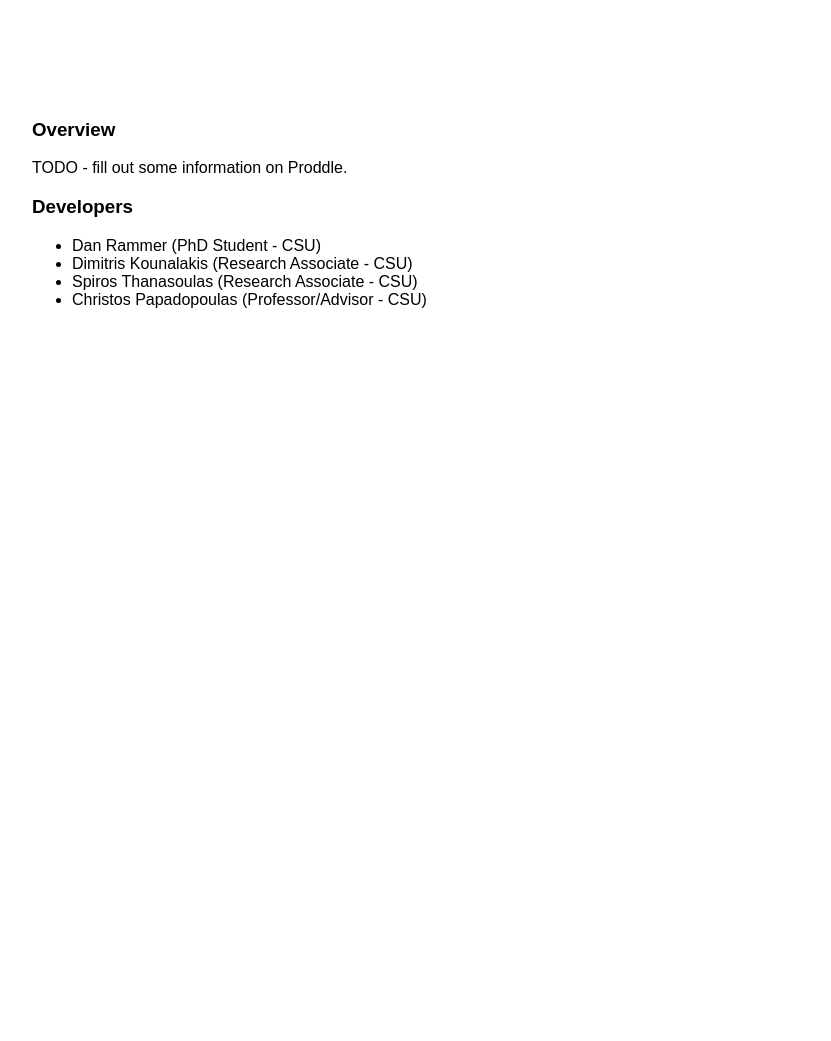
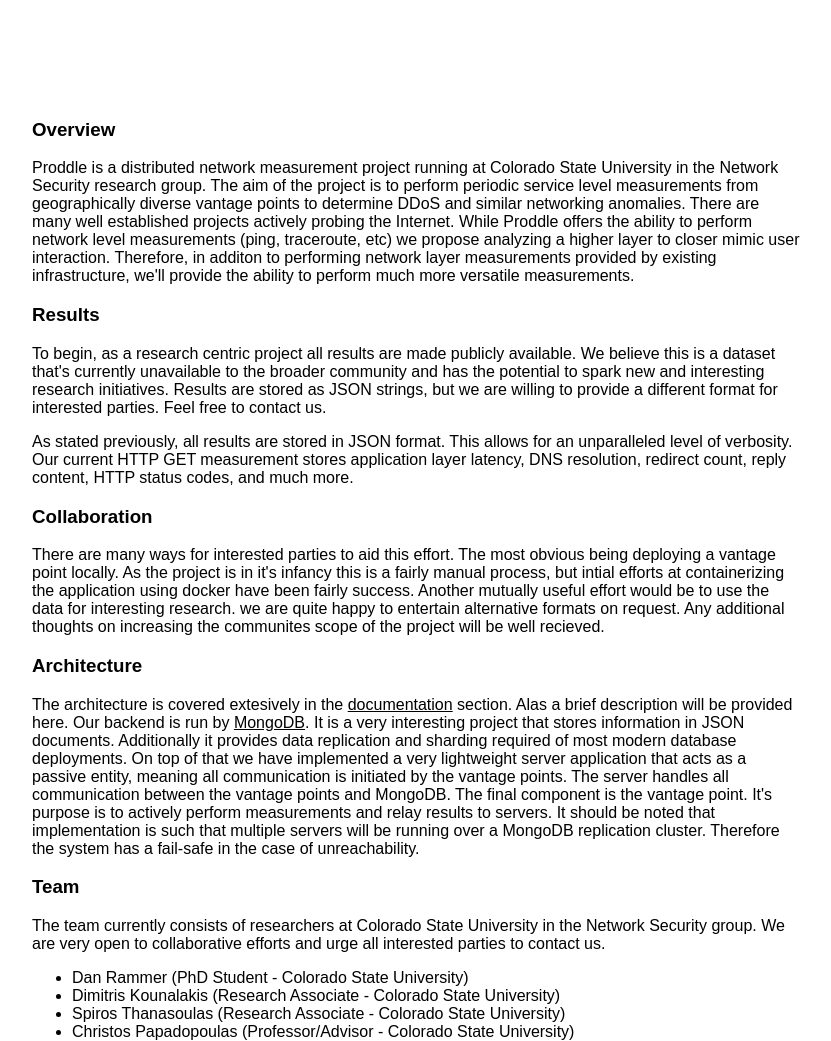
Before and after one commit to CSUNetSec/proddle-site, a PHP site: page / in a window 1280 px wide. Shown: the whole page, without its empty margins (224-1055 px from the left). Before the commit the page ends 308 px from the top, so only its background shows below. Run offline with PHP 8.4, Linux system fonts and the light colour scheme.

```diff
--- a/index.html
+++ b/index.html
@@ -12,15 +12,83 @@
         <div id="center">
             <h3>Overview</h3>
             <p>
-                TODO - fill out some information on Proddle.
+                Proddle is a distributed network measurement project running
+                at Colorado State University in the Network Security research
+                group. The aim of the project is to perform periodic service
+                level measurements from geographically diverse vantage points
+                to determine DDoS and similar networking
+                anomalies. There are many well established projects actively
+                probing the Internet. While Proddle offers the ability to
+                perform network level measurements (ping, traceroute, etc) we
+                propose analyzing a higher layer to closer mimic user interaction.
+                Therefore, in additon to performing network layer measurements
+                provided by existing infrastructure, we'll provide the ability
+                to perform much more versatile measurements.
             </p>
 
-            <h3>Developers</h3>
+            <h3>Results</h3>
+            <p>
+                To begin, as a research centric project all results are made
+                publicly available. We believe this is a dataset that's currently
+                unavailable to the broader community and has the potential to
+                spark new and interesting research initiatives. Results are
+                stored as JSON strings, but we are willing to provide a different
+                format for interested parties. Feel free to contact us.
+            </p>
+
+            <p>
+                As stated previously, all results are stored in JSON format. This
+                allows for an unparalleled level of verbosity. Our current HTTP
+                GET measurement stores application layer latency, DNS resolution,
+                redirect count, reply content, HTTP status codes, and much more.
+            </p>
+
+            <h3>Collaboration</h3>
+            <p>
+                There are many ways for interested parties to aid this effort.
+                The most obvious being deploying a vantage point locally. As
+                the project is in it's infancy this is a fairly manual process,
+                but intial efforts at containerizing the application using docker
+                have been fairly success. Another mutually useful effort would
+                be to use the data for interesting research. we are quite
+                happy to entertain alternative formats on request. Any additional
+                thoughts on increasing the communites scope of the project will
+                be well recieved.
+            </p>
+
+            <h3>Architecture</h3>
+            <p>
+                The architecture is covered extesively in the
+                <a href="documentation.html">documentation</a> section. Alas
+                a brief description will be provided here. Our backend is run
+                by <a href="https://www.mongodb.com/">MongoDB</a>. It is a very
+                interesting project that stores information in JSON documents.
+                Additionally it provides data replication and sharding required
+                of most modern database deployments. On top of that we have
+                implemented a very lightweight server application that acts as
+                a passive entity, meaning all communication is initiated by the
+                vantage points. The server handles all communication between the
+                vantage points and MongoDB. The final component is the vantage
+                point. It's purpose is to actively perform measurements and relay
+                results to servers. It should be noted that implementation is such
+                that multiple servers will be running over a MongoDB replication
+                cluster. Therefore the system has a fail-safe in the case of
+                unreachability.
+            </p>
+
+            <h3>Team</h3>
+            <p>
+                The team currently consists of researchers at Colorado State
+                University in the Network Security group. We are very open to
+                collaborative efforts and urge all interested parties to contact
+                us.
+            </p>
+
             <ul>
-                <li>Dan Rammer (PhD Student - CSU)</li>
-                <li>Dimitris Kounalakis (Research Associate - CSU)</li>
-                <li>Spiros Thanasoulas (Research Associate - CSU)</li>
-                <li>Christos Papadopoulas (Professor/Advisor - CSU)</li>
+                <li>Dan Rammer (PhD Student - Colorado State University)</li>
+                <li>Dimitris Kounalakis (Research Associate - Colorado State University)</li>
+                <li>Spiros Thanasoulas (Research Associate - Colorado State University)</li>
+                <li>Christos Papadopoulas (Professor/Advisor - Colorado State University)</li>
             </ul>
         </div>
     </body>
--- a/php/header.php
+++ b/php/header.php
@@ -8,7 +8,6 @@ echo <<<_END
     <div id="navbar">
         <ul>
             <li><a href="index.html">Home</a></li>
-            <li><a href="index.html#Developers">Developers</a></li>
             <li><a href="vantage.html">Vantage</a></li>
             <li><a href="domain.html">Domain</a></li>
             <li><a href="documentation.html">Documentation</a></li>
```
